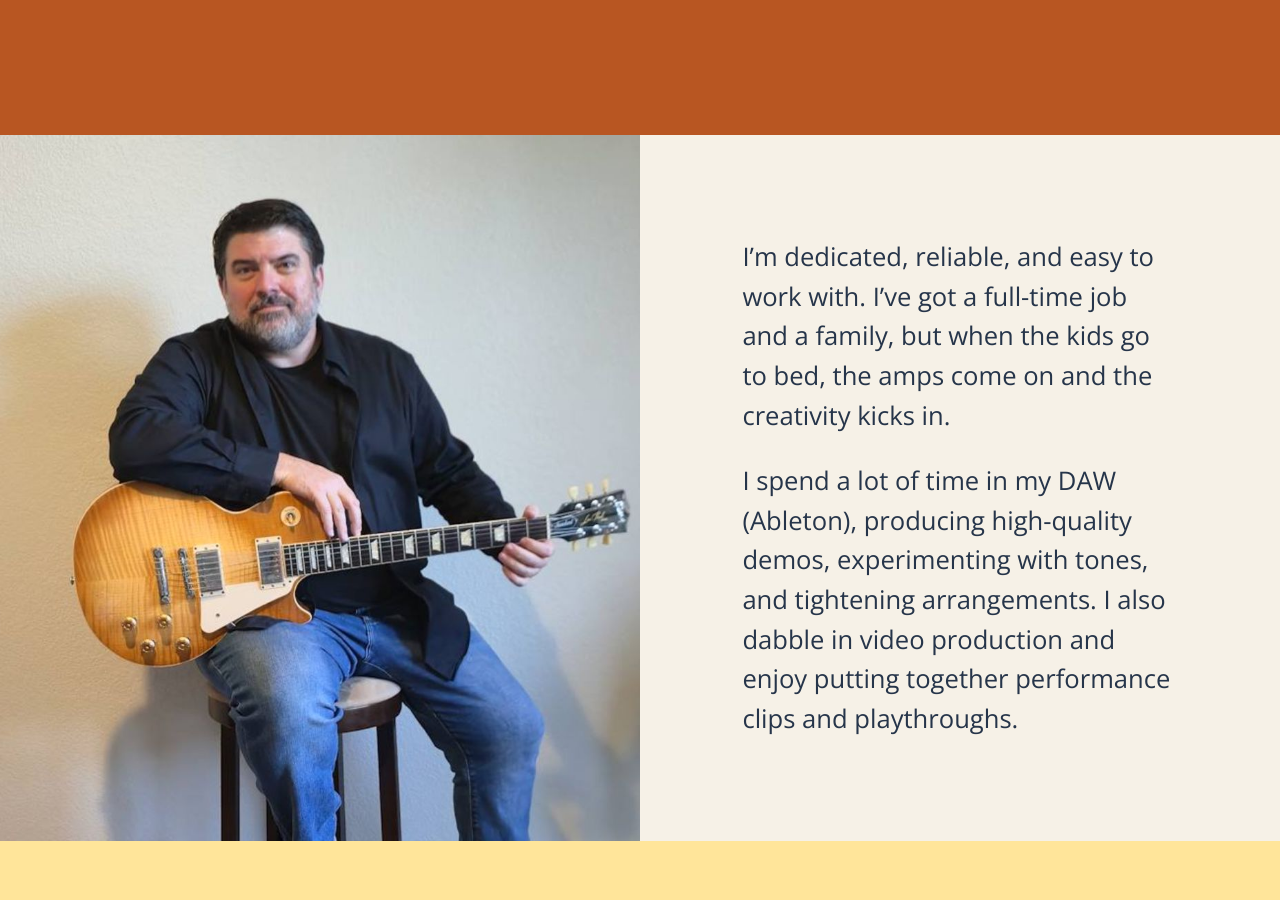
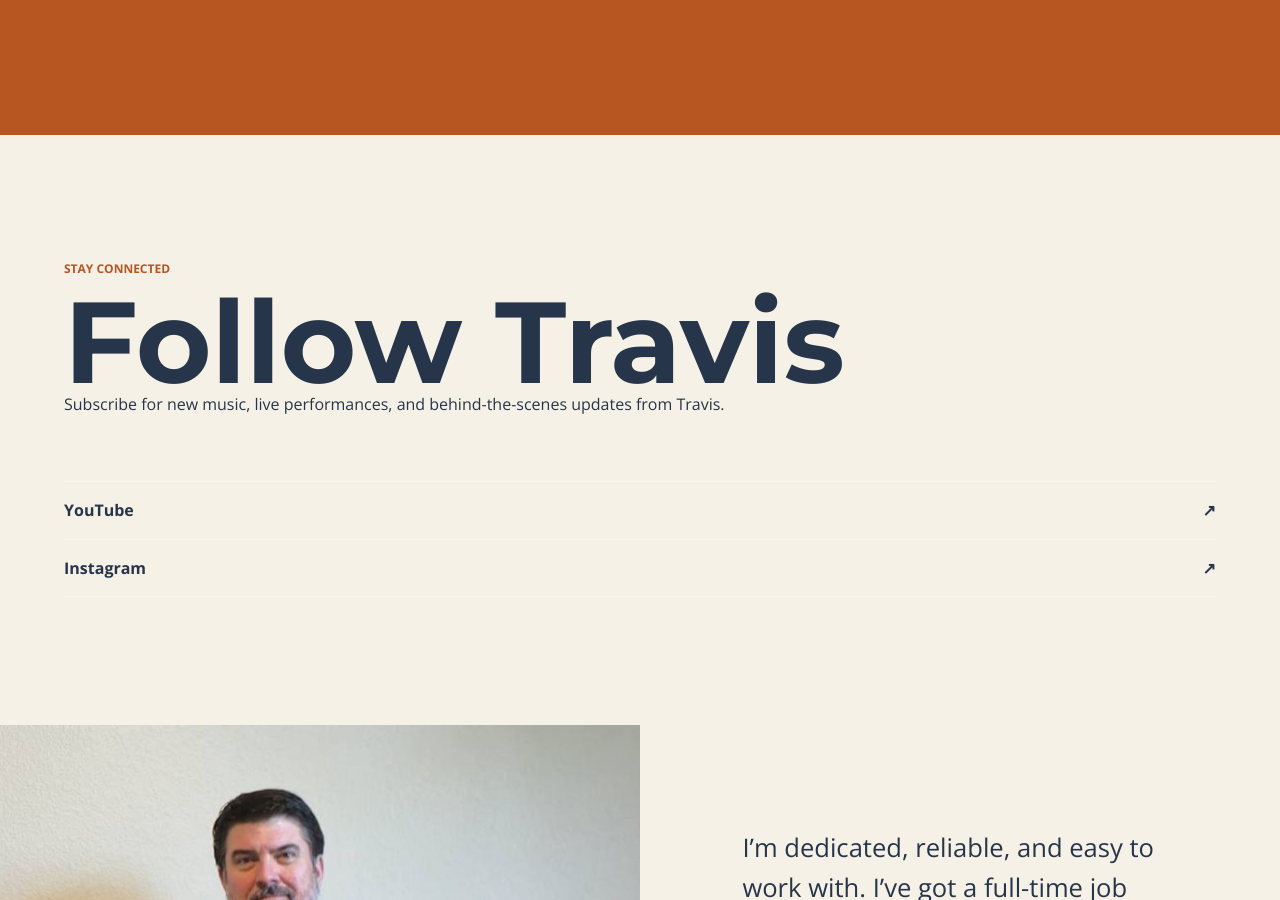
Before and after one commit to tlingenf/traviscosound, a Jekyll site: the page built from index.markdown, in a window 1280 px wide and 900 px high, scrolled down 1417 px. Built offline with Jekyll 4.4.1, drawn with Linux system fonts in a browser that asks for light colours.

Commit message:
add social media section

```diff
--- a/index.markdown
+++ b/index.markdown
@@ -28,6 +28,18 @@ layout: default
 	</div>
 	<div>
 		<p class="about-lead">Hi, I’m Travis — a guitarist, vocalist, and multi-instrumentalist based in Austin. I write riff-driven, melodic rock with groove-heavy rhythms and expressive, emotional lead work. When I pick up an instrument, a song pours out of it — guitar, bass, keys, whatever’s in reach. I’ve written a full album’s worth of original material and I’m looking to collaborate, join a band, or help build something new from the ground up.</p>
+	</div>
+</section>
+
+<section class="social section" aria-label="Follow Travis on social media">
+	<div class="section-heading">
+		<p class="eyebrow">Stay connected</p>
+		<h2>Follow Travis</h2>
+	</div>
+	<p>Subscribe for new music, live performances, and behind-the-scenes updates from Travis.</p>
+	<div class="contact-links">
+		<a href="https://www.youtube.com/@TravisCoSound/" target="_blank" rel="noopener">YouTube <span aria-hidden="true">↗</span></a>
+		<a href="https://www.instagram.com/traviscosound/" target="_blank" rel="noopener">Instagram <span aria-hidden="true">↗</span></a>
 	</div>
 </section>
 
```
